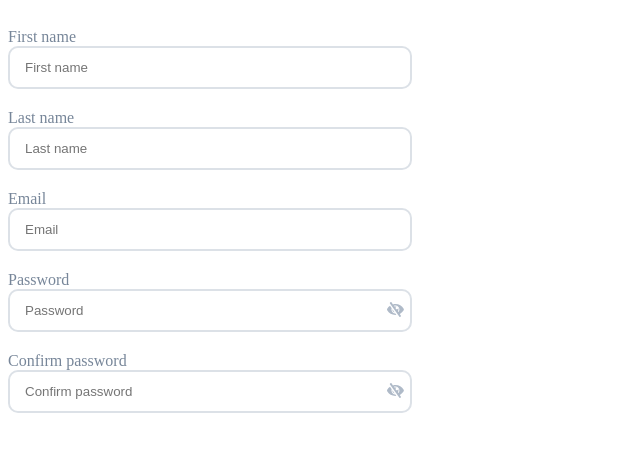
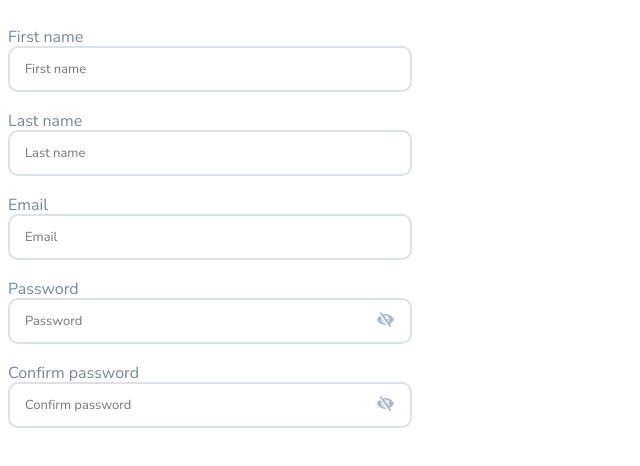
Before and after one commit to LeontevV/inv-test, a React (Vite) app: page / in a window 1280 px wide. Shown: the top 466 px of the page, without its empty margins (0-640 px from the left). Built offline with nearby package versions, Linux system fonts and the light colour scheme.

Commit message:
add fonts

```diff
--- a/src/App.tsx
+++ b/src/App.tsx
@@ -2,6 +2,8 @@ import React from 'react';
 import { BrowserRouter, Route, Routes } from 'react-router-dom';
 
 import SignUp from './pages/SignUpPage';
+
+import './global/styles/font.scss';
 
 function App() {
   return (
--- a/src/components/core/Input/Input.module.scss
+++ b/src/components/core/Input/Input.module.scss
@@ -13,6 +13,13 @@
   padding-left: 15px;
   padding-top: 12px;
   padding-bottom: 12px;
+  color: #778699;
+  font-family: 'Nunito Sans';
+  font-style: normal;
+  font-weight: 400;
+  font-size: 13px;
+  line-height: 18px;
+  font-feature-settings: 'liga' off;
   color: #778699;
 }
 .inputContainer {
@@ -33,6 +40,7 @@
   border: 0;
   border-radius: 0;
   background: transparent;
+  padding-right: 16px;
 }
 
 .iconInput:hover {
--- a/src/global/styles/font.scss
+++ b/src/global/styles/font.scss
@@ -1,6 +1,8 @@
 @font-face {
-  font-family: WorkSans-Regular;
+  font-family: Work Sans;
   src: local('Work Sans'), url('../../assets/fonts/Work_Sans/static/WorkSans-Regular.ttf');
-  font-family: NunitoSans-Regular;
+}
+@font-face {
+  font-family: Nunito Sans;
   src: local('Nunito Sans'), url('../../assets/fonts/Nunito_Sans/NunitoSans-Regular.ttf');
 }
```
